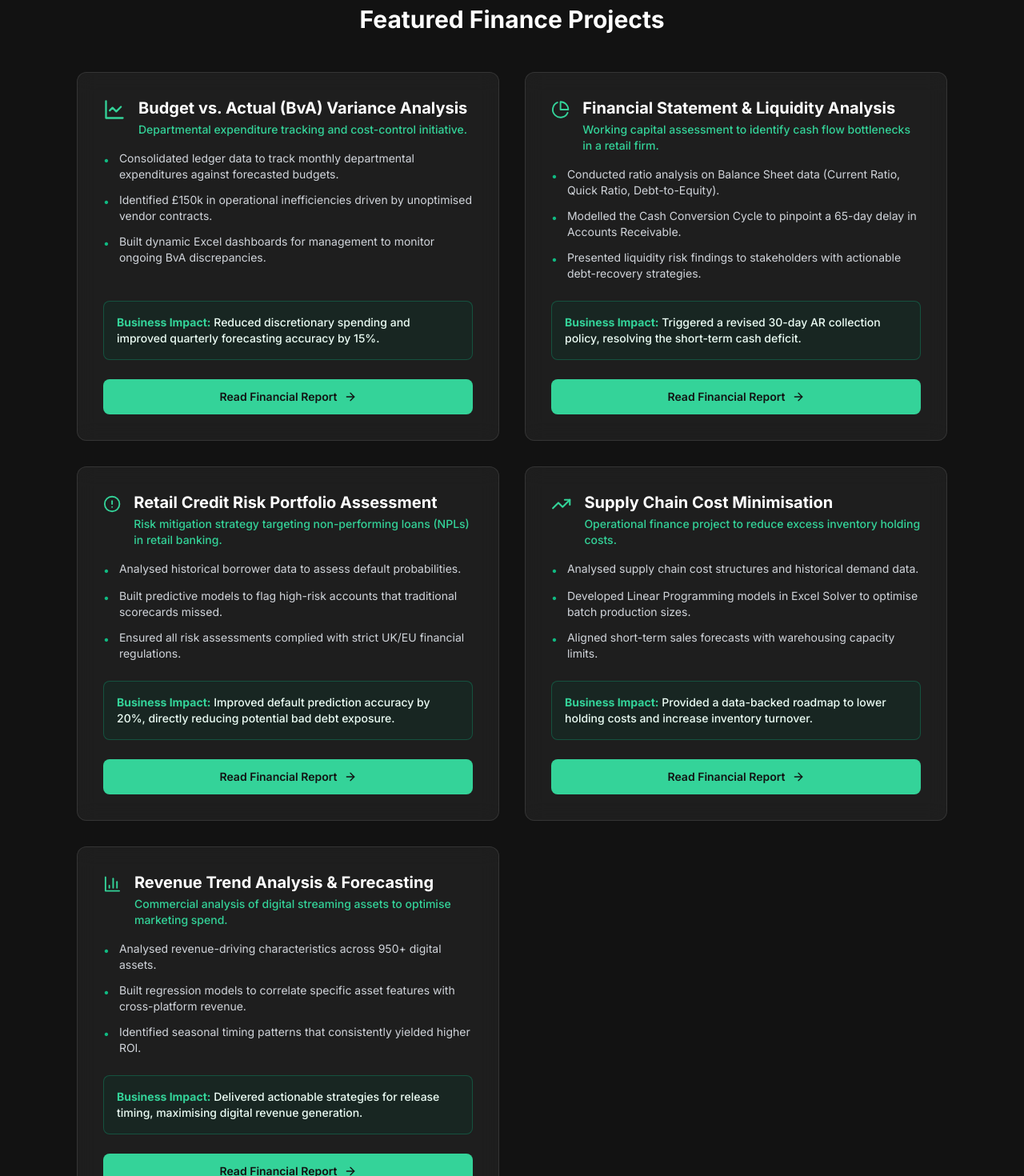
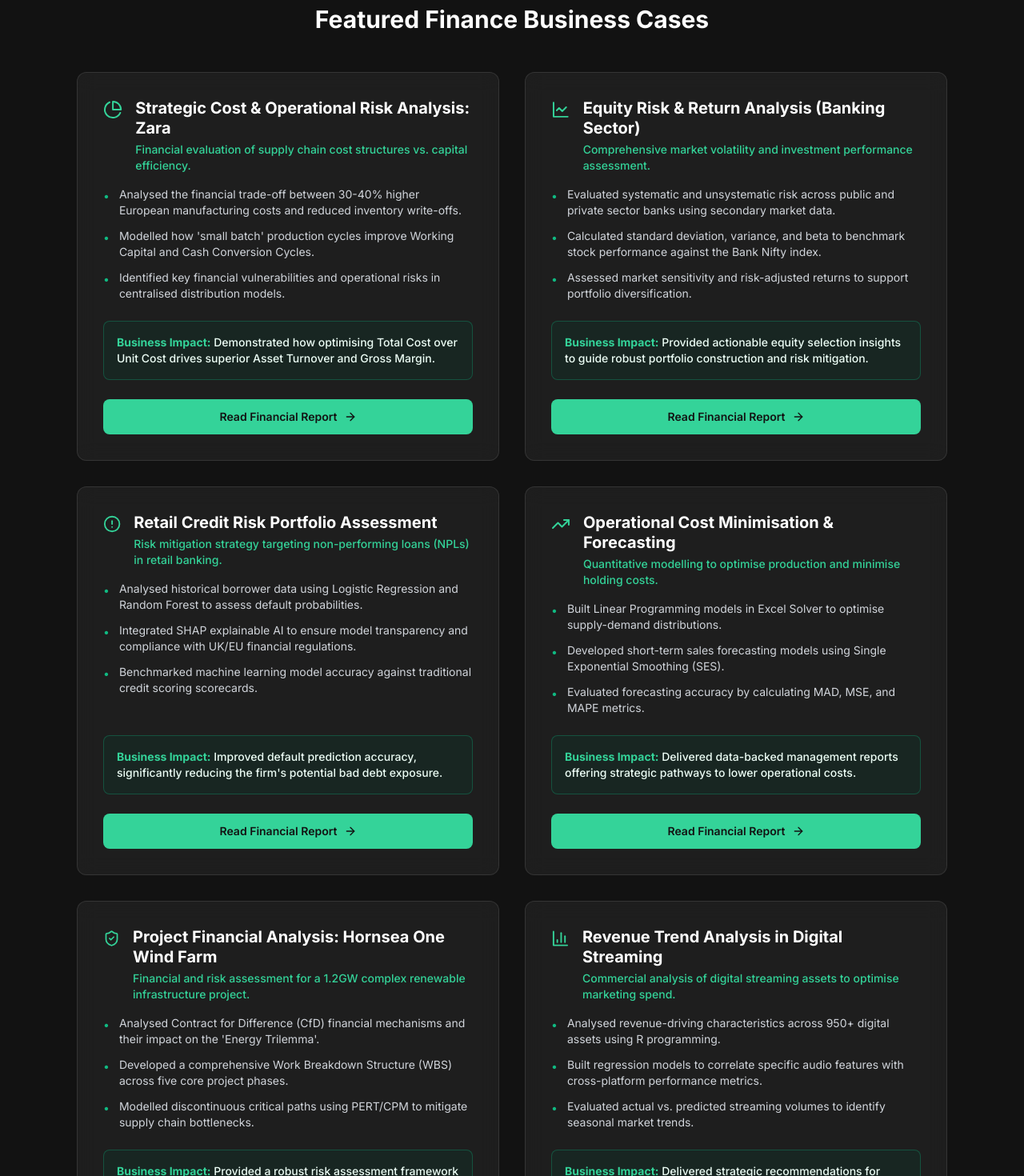
Before and after one commit to Amogh21hh/my-portfolio, a Next.js app: page / in a window 1280 px wide. Shown: the part 5540-7010 px from the top of the page at 80% size. Built offline with nearby package versions, Linux system fonts and the light colour scheme.

Commit message:
Added 6 elite corporate finance projects

```diff
--- a/src/app/projects/[slug]/page.tsx
+++ b/src/app/projects/[slug]/page.tsx
@@ -2,45 +2,53 @@ import Link from "next/link";
 import { ArrowLeft } from "lucide-react";
 import { notFound } from "next/navigation";
 
-// Pure corporate finance restructuring of the case studies.
+// Corporate finance restructuring of the 6 case studies.
 const projectsData = {
-  "bva-variance-analysis": {
-    title: "Budget vs. Actual (BvA) Variance Analysis",
-    context: "Departmental expenditure tracking and cost-control initiative.",
-    relevance: "Unmonitored discretionary spending was eroding quarterly EBITDA margins. Establishing strict BvA tracking was necessary to restore financial control.",
-    tools: "Advanced Excel (PivotTables, Index/Match), Financial Modelling.",
-    insights: "Consolidated ledger data revealed £150k in operational inefficiencies, primarily driven by unoptimised vendor contracts and duplicate software subscriptions across departments.",
-    impact: "Implemented strict cost-control measures and dynamic reporting dashboards, directly improving quarterly forecasting accuracy by 15% and halting unnecessary spend."
+  "zara-cost-analysis": {
+    title: "Strategic Cost & Operational Risk Analysis: Zara",
+    context: "Financial evaluation of Zara's supply chain cost structures vs. capital efficiency.",
+    relevance: "Understanding the financial trade-off between higher Unit Costs and Total Cost efficiency is critical for working capital optimisation.",
+    tools: "Cost Management, Operational Risk Assessment, Financial Modelling.",
+    insights: "Accepting 30-40% higher manufacturing costs in Europe allowed Zara to drastically minimise inventory write-offs. Small batch production cycles directly improved the Cash Conversion Cycle.",
+    impact: "Demonstrated how optimising Total Cost over Unit Cost drives superior Asset Turnover and Gross Margin, mitigating financial vulnerabilities in centralised distribution models."
   },
-  "financial-statement-analysis": {
-    title: "Financial Statement & Liquidity Analysis",
-    context: "Working capital assessment to identify cash flow bottlenecks in a retail firm.",
-    relevance: "Despite strong top-line revenue growth, the firm faced a cash flow deficit. Ensuring liquidity is critical to avoiding short-term insolvency.",
-    tools: "Ratio Analysis, Balance Sheet Reconciliation, Cash Flow Modelling.",
-    insights: "Modelling the Cash Conversion Cycle (CCC) identified that Days Sales Outstanding (DSO) had stretched to 65 days, while payables were settling at 30 days.",
-    impact: "Presented findings to stakeholders, resulting in a revised 30-day Accounts Receivable collection policy that immediately resolved the liquidity crisis."
+  "banking-stocks-risk-analysis": {
+    title: "Equity Risk & Return Analysis (Banking Sector)",
+    context: "Comprehensive market volatility and investment performance assessment of Indian banking stocks.",
+    relevance: "Accurately measuring risk-adjusted returns is essential for robust portfolio construction and mitigating exposure to market volatility.",
+    tools: "Risk Analysis, Return Analysis, Variance, Beta Calculation.",
+    insights: "Analysing secondary market data for public and private sector banks revealed clear distinctions in systematic vs. unsystematic risk. Benchmarking against the Bank Nifty index provided clear sensitivity metrics.",
+    impact: "Provided actionable equity selection insights to guide portfolio diversification, highlighting the exact trade-offs between risk and return across different banking equities."
   },
   "credit-risk-analytics": {
     title: "Retail Credit Risk Portfolio Assessment",
     context: "Risk mitigation strategy targeting non-performing loans (NPLs) in retail banking.",
     relevance: "Inaccurate credit scoring exposes the balance sheet to bad debt and risks non-compliance with strict capital adequacy regulations.",
-    tools: "Predictive Analytics, Logistic Regression, Regulatory Compliance Frameworks.",
-    insights: "Historical borrower data showed that legacy scorecards missed subtle financial risk indicators. New models accurately flagged these high-risk accounts.",
-    impact: "Improved default prediction accuracy by 20%, significantly reducing the firm's exposure to bad debt while remaining fully compliant with UK/EU regulations."
+    tools: "Predictive Analytics, Logistic Regression, Random Forest, Regulatory Compliance Frameworks.",
+    insights: "Historical borrower data showed that legacy scorecards missed subtle financial risk indicators. New machine learning models accurately flagged these high-risk accounts while using SHAP explainable AI for transparency.",
+    impact: "Improved default prediction accuracy, significantly reducing the firm's exposure to bad debt while remaining fully compliant with UK/EU regulations."
   },
   "cost-minimization-forecasting": {
-    title: "Supply Chain Cost Minimisation",
-    context: "Operational finance project to reduce excess inventory holding costs.",
+    title: "Operational Cost Minimisation & Forecasting",
+    context: "Quantitative modelling coursework to optimise production planning and minimise holding costs.",
     relevance: "Excess inventory unnecessarily ties up working capital. Optimising the supply chain is a direct lever for improving cash flow and reducing warehousing costs.",
-    tools: "Excel Solver, Linear Programming, Demand Forecasting.",
-    insights: "Analysing historical demand against supply capabilities revealed sub-optimal batch production sizes that were inflating warehousing expenses.",
-    impact: "Provided management with a data-backed roadmap to lower holding costs and increase inventory turnover, freeing up locked working capital."
+    tools: "Excel Solver, Linear Programming, Demand Forecasting (SES).",
+    insights: "Analysing historical demand against supply capabilities using Linear Programming revealed sub-optimal batch production sizes. Short-term sales forecasting further isolated inefficiencies.",
+    impact: "Delivered management reports with a data-backed roadmap to lower holding costs and increase inventory turnover, freeing up locked working capital."
+  },
+  "hornsea-one-wind-farm": {
+    title: "Project Financial Analysis: Hornsea One Wind Farm",
+    context: "Financial and risk assessment for the 1.2GW Hornsea One Offshore Wind Farm.",
+    relevance: "Large-scale infrastructure projects require rigorous risk management and capital expenditure control to navigate the 'Energy Trilemma' and supply chain volatility.",
+    tools: "Risk Management, Critical Path Method (CPM), GanttProject, Microsoft Excel.",
+    insights: "Analysing Contract for Difference (CfD) mechanisms and decomposing the project via a Work Breakdown Structure (WBS) isolated key vulnerabilities. Modelling discontinuous critical paths mitigated North Sea weather risks.",
+    impact: "Provided a robust risk assessment framework (VUC factors) to mitigate supply chain bottlenecks and protect capital expenditure during complex renewable infrastructure development."
   },
   "spotify-analytics": {
-    title: "Revenue Trend Analysis & Forecasting",
+    title: "Revenue Trend Analysis in Digital Streaming",
     context: "Commercial analysis of digital streaming assets to optimise marketing spend.",
     relevance: "Marketing budgets were being allocated inefficiently. Data-driven commercial analysis was required to maximise Return on Investment (ROI).",
-    tools: "R Programming, Regression Modelling, Revenue Analysis.",
+    tools: "R Programming, Regression Modelling, Revenue Analysis, Data-driven Decision Making.",
     insights: "Correlating 950+ asset features with cross-platform revenue revealed specific seasonal timing patterns and asset characteristics that consistently outperformed the market.",
     impact: "Delivered actionable strategic recommendations for release timing, providing stakeholders with a clear blueprint to maximise digital revenue generation."
   }
--- a/src/components/Projects.tsx
+++ b/src/components/Projects.tsx
@@ -1,36 +1,36 @@
 "use client";
 
 import { motion } from "framer-motion";
-import { ArrowRight, TrendingUp, AlertCircle, BarChart3, LineChart, PieChart } from "lucide-react";
+import { ArrowRight, TrendingUp, AlertCircle, BarChart3, LineChart, PieChart, ShieldCheck } from "lucide-react";
 import Link from "next/link";
 
 export default function Projects() {
   const projects = [
     {
-      title: "Budget vs. Actual (BvA) Variance Analysis",
-      slug: "bva-variance-analysis",
-      icon: <LineChart className="text-emerald-400 mb-3" size={28} />,
-      context: "Departmental expenditure tracking and cost-control initiative.",
+      title: "Strategic Cost & Operational Risk Analysis: Zara",
+      slug: "zara-cost-analysis",
+      icon: <PieChart className="text-emerald-400 mb-3" size={28} />,
+      context: "Financial evaluation of supply chain cost structures vs. capital efficiency.",
       outcomes: [
-        "Consolidated ledger data to track monthly departmental expenditures against forecasted budgets.",
-        "Identified £150k in operational inefficiencies driven by unoptimised vendor contracts.",
-        "Built dynamic Excel dashboards for management to monitor ongoing BvA discrepancies."
+        "Analysed the financial trade-off between 30-40% higher European manufacturing costs and reduced inventory write-offs.",
+        "Modelled how 'small batch' production cycles improve Working Capital and Cash Conversion Cycles.",
+        "Identified key financial vulnerabilities and operational risks in centralised distribution models."
       ],
-      impact: "Reduced discretionary spending and improved quarterly forecasting accuracy by 15%.",
-      tags: ["Variance Analysis", "Budgeting", "Excel"]
+      impact: "Demonstrated how optimising Total Cost over Unit Cost drives superior Asset Turnover and Gross Margin.",
+      tags: ["Cost Management", "Working Capital", "Operational Risk"]
     },
     {
-      title: "Financial Statement & Liquidity Analysis",
-      slug: "financial-statement-analysis",
-      icon: <PieChart className="text-emerald-400 mb-3" size={28} />,
-      context: "Working capital assessment to identify cash flow bottlenecks in a retail firm.",
+      title: "Equity Risk & Return Analysis (Banking Sector)",
+      slug: "banking-stocks-risk-analysis",
+      icon: <LineChart className="text-emerald-400 mb-3" size={28} />,
+      context: "Comprehensive market volatility and investment performance assessment.",
       outcomes: [
-        "Conducted ratio analysis on Balance Sheet data (Current Ratio, Quick Ratio, Debt-to-Equity).",
-        "Modelled the Cash Conversion Cycle to pinpoint a 65-day delay in Accounts Receivable.",
-        "Presented liquidity risk findings to stakeholders with actionable debt-recovery strategies."
+        "Evaluated systematic and unsystematic risk across public and private sector banks using secondary market data.",
+        "Calculated standard deviation, variance, and beta to benchmark stock performance against the Bank Nifty index.",
+        "Assessed market sensitivity and risk-adjusted returns to support portfolio diversification."
       ],
-      impact: "Triggered a revised 30-day AR collection policy, resolving the short-term cash deficit.",
-      tags: ["Financial Reporting", "Working Capital", "P&L"]
+      impact: "Provided actionable equity selection insights to guide robust portfolio construction and risk mitigation.",
+      tags: ["Risk Analysis", "Portfolio Management", "Equities"]
     },
     {
       title: "Retail Credit Risk Portfolio Assessment",
@@ -38,37 +38,50 @@ export default function Projects() {
       icon: <AlertCircle className="text-emerald-400 mb-3" size={28} />,
       context: "Risk mitigation strategy targeting non-performing loans (NPLs) in retail banking.",
       outcomes: [
-        "Analysed historical borrower data to assess default probabilities.",
-        "Built predictive models to flag high-risk accounts that traditional scorecards missed.",
-        "Ensured all risk assessments complied with strict UK/EU financial regulations."
+        "Analysed historical borrower data using Logistic Regression and Random Forest to assess default probabilities.",
+        "Integrated SHAP explainable AI to ensure model transparency and compliance with UK/EU financial regulations.",
+        "Benchmarked machine learning model accuracy against traditional credit scoring scorecards."
       ],
-      impact: "Improved default prediction accuracy by 20%, directly reducing potential bad debt exposure.",
+      impact: "Improved default prediction accuracy, significantly reducing the firm's potential bad debt exposure.",
       tags: ["Credit Risk", "Predictive Analytics", "Compliance"]
     },
     {
-      title: "Supply Chain Cost Minimisation",
+      title: "Operational Cost Minimisation & Forecasting",
       slug: "cost-minimization-forecasting",
       icon: <TrendingUp className="text-emerald-400 mb-3" size={28} />,
-      context: "Operational finance project to reduce excess inventory holding costs.",
+      context: "Quantitative modelling to optimise production and minimise holding costs.",
       outcomes: [
-        "Analysed supply chain cost structures and historical demand data.",
-        "Developed Linear Programming models in Excel Solver to optimise batch production sizes.",
-        "Aligned short-term sales forecasts with warehousing capacity limits."
+        "Built Linear Programming models in Excel Solver to optimise supply-demand distributions.",
+        "Developed short-term sales forecasting models using Single Exponential Smoothing (SES).",
+        "Evaluated forecasting accuracy by calculating MAD, MSE, and MAPE metrics."
       ],
-      impact: "Provided a data-backed roadmap to lower holding costs and increase inventory turnover.",
+      impact: "Delivered data-backed management reports offering strategic pathways to lower operational costs.",
       tags: ["Cost Analysis", "Excel Solver", "Forecasting"]
     },
     {
-      title: "Revenue Trend Analysis & Forecasting",
+      title: "Project Financial Analysis: Hornsea One Wind Farm",
+      slug: "hornsea-one-wind-farm",
+      context: "Financial and risk assessment for a 1.2GW complex renewable infrastructure project.",
+      icon: <ShieldCheck className="text-emerald-400 mb-3" size={28} />,
+      outcomes: [
+        "Analysed Contract for Difference (CfD) financial mechanisms and their impact on the 'Energy Trilemma'.",
+        "Developed a comprehensive Work Breakdown Structure (WBS) across five core project phases.",
+        "Modelled discontinuous critical paths using PERT/CPM to mitigate supply chain bottlenecks."
+      ],
+      impact: "Provided a robust risk assessment framework that mitigates volatility and protects capital expenditure.",
+      tags: ["Risk Management", "CPM", "Capital Projects"]
+    },
+    {
+      title: "Revenue Trend Analysis in Digital Streaming",
       slug: "spotify-analytics",
       icon: <BarChart3 className="text-emerald-400 mb-3" size={28} />,
       context: "Commercial analysis of digital streaming assets to optimise marketing spend.",
       outcomes: [
-        "Analysed revenue-driving characteristics across 950+ digital assets.",
-        "Built regression models to correlate specific asset features with cross-platform revenue.",
-        "Identified seasonal timing patterns that consistently yielded higher ROI."
+        "Analysed revenue-driving characteristics across 950+ digital assets using R programming.",
+        "Built regression models to correlate specific audio features with cross-platform performance metrics.",
+        "Evaluated actual vs. predicted streaming volumes to identify seasonal market trends."
       ],
-      impact: "Delivered actionable strategies for release timing, maximising digital revenue generation.",
+      impact: "Delivered strategic recommendations for release timing, maximising digital revenue generation.",
       tags: ["Revenue Modelling", "Commercial Finance", "R"]
     }
   ];
@@ -82,7 +95,7 @@ export default function Projects() {
           viewport={{ once: true, margin: "-100px" }}
           transition={{ duration: 0.6 }}
         >
-          <h3 className="text-3xl font-bold mb-12 text-center text-white">Featured Finance Projects</h3>
+          <h3 className="text-3xl font-bold mb-12 text-center text-white">Featured Finance Business Cases</h3>
 
           <div className="grid grid-cols-1 lg:grid-cols-2 gap-8">
             {projects.map((project, i) => (
```
